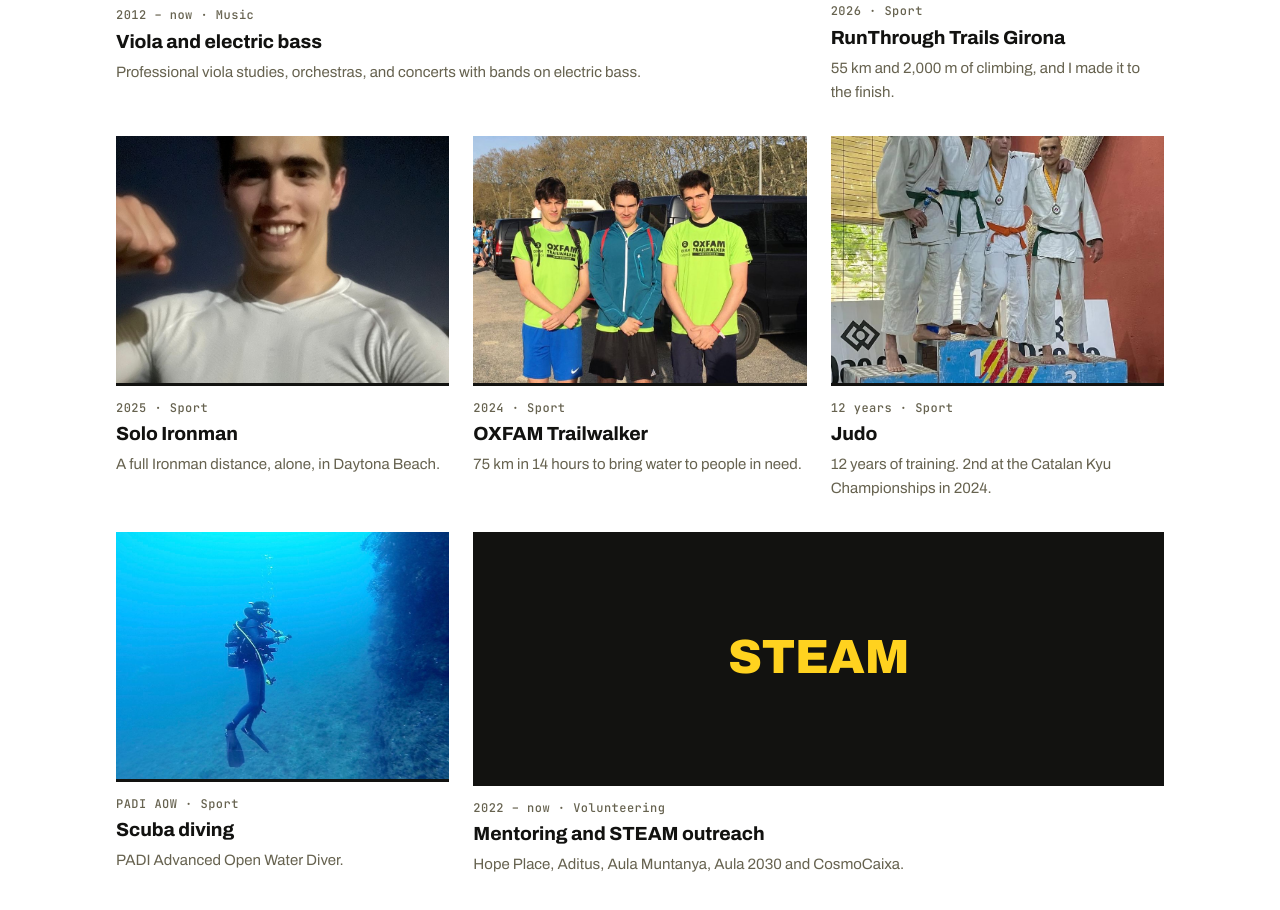
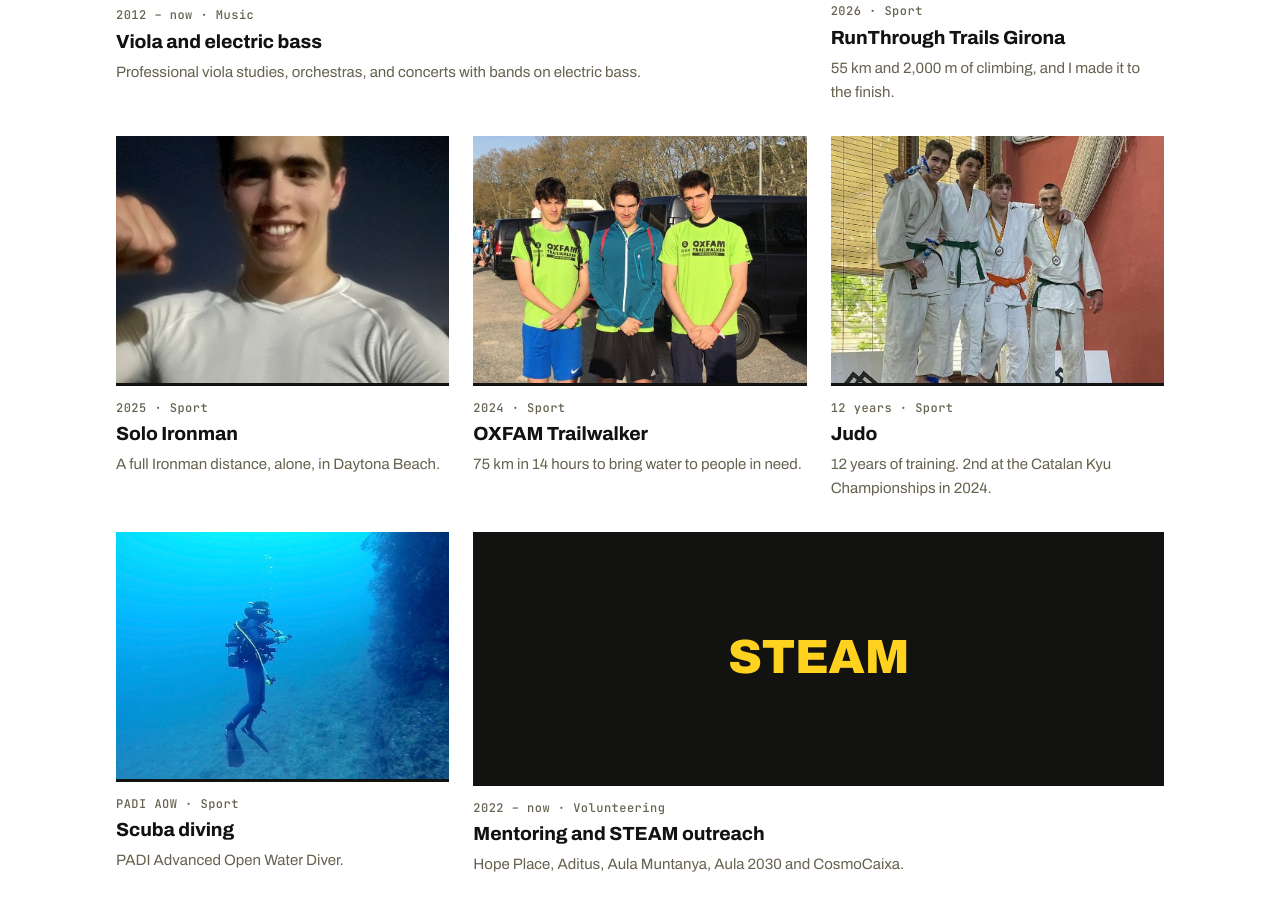
Before and after one commit to Giol-Vinyals-i-Roca/giol.cat, a plain HTML site: page portfolio.html in a window 1280 px wide. Shown: the part 2199-3109 px from the top of the page. Drawn offline with Linux system fonts and the light colour scheme.

Commit message:
Add files via upload

```diff
--- a/portfolio.html
+++ b/portfolio.html
@@ -248,7 +248,7 @@ footer .wrap { display: flex; flex-wrap: wrap; justify-content: space-between; g
 .facts-d dt { font: 500 0.6875rem/1.4 var(--mono); letter-spacing: 0.08em; text-transform: uppercase; color: var(--muted); margin-bottom: 0.2rem; }
 .facts-d dd { margin: 0; font-weight: 600; font-size: 0.9375rem; overflow-wrap: anywhere; }
 .d-hero { margin: 0 0 2.5rem; }
-.d-hero img { display: block; width: 100%; max-height: 34rem; object-fit: cover; background: var(--surface); }
+.d-hero img { display: block; width: auto; max-width: 100%; height: auto; max-height: 40rem; }
 .d-hero figcaption, .gallery figcaption { font: 400 0.75rem/1.5 var(--mono); color: var(--muted); margin-top: 0.45rem; }
 .d-body { display: grid; grid-template-columns: minmax(0, 1.6fr) minmax(0, 1fr); gap: 2.5rem 3.5rem; align-items: start; }
 @media (max-width: 860px) { .d-body { grid-template-columns: 1fr; } }
@@ -685,7 +685,7 @@ const ITEMS = [
     title: "Judo",
     sub: { en: "Judo is what keeps me in balance, both emotionally and physically.", ca: "El judo és el que em manté en equilibri, tant emocionalment com físicament." },
     card: { en: "12 years of training. 2nd at the Catalan Kyu Championships in 2024.", ca: "12 anys d'entrenament. 2n als Campionats de Catalunya de kyus el 2024." },
-    thumb: "pimg/judo-podium-fcj.jpg",
+    thumb: "pimg/judo-podium-fcj.jpg", thumbPos: "center top",
     facts: { where: "Catalunya", when: { en: "12 years", ca: "12 anys" } },
     about: [
       { en: "I've trained judo for 12 years and competed at national level. Judo is what keeps me in balance, both emotionally and physically.", ca: "Fa 12 anys que entreno judo i he competit a nivell estatal. El judo és el que em manté en equilibri, tant emocionalment com físicament." }
@@ -748,7 +748,7 @@ const activities = ITEMS.filter((i) => i.kind === "activity");
 
 function card(i) {
   const thumb = i.thumb
-    ? `<img src="${i.thumb}" alt="" loading="lazy">`
+    ? `<img src="${i.thumb}" alt="" loading="lazy"${i.thumbPos ? ` style="object-position:${i.thumbPos}"` : ""}>`
     : `<div class="tile" aria-hidden="true">${esc(i.tile || "")}</div>`;
   return `<a class="card${i.wide ? " wide" : ""}" href="#${i.id}">
     <div class="thumb">${thumb}${i.current ? `<span class="flag">${t(UI.current)}</span>` : ""}</div>
```
